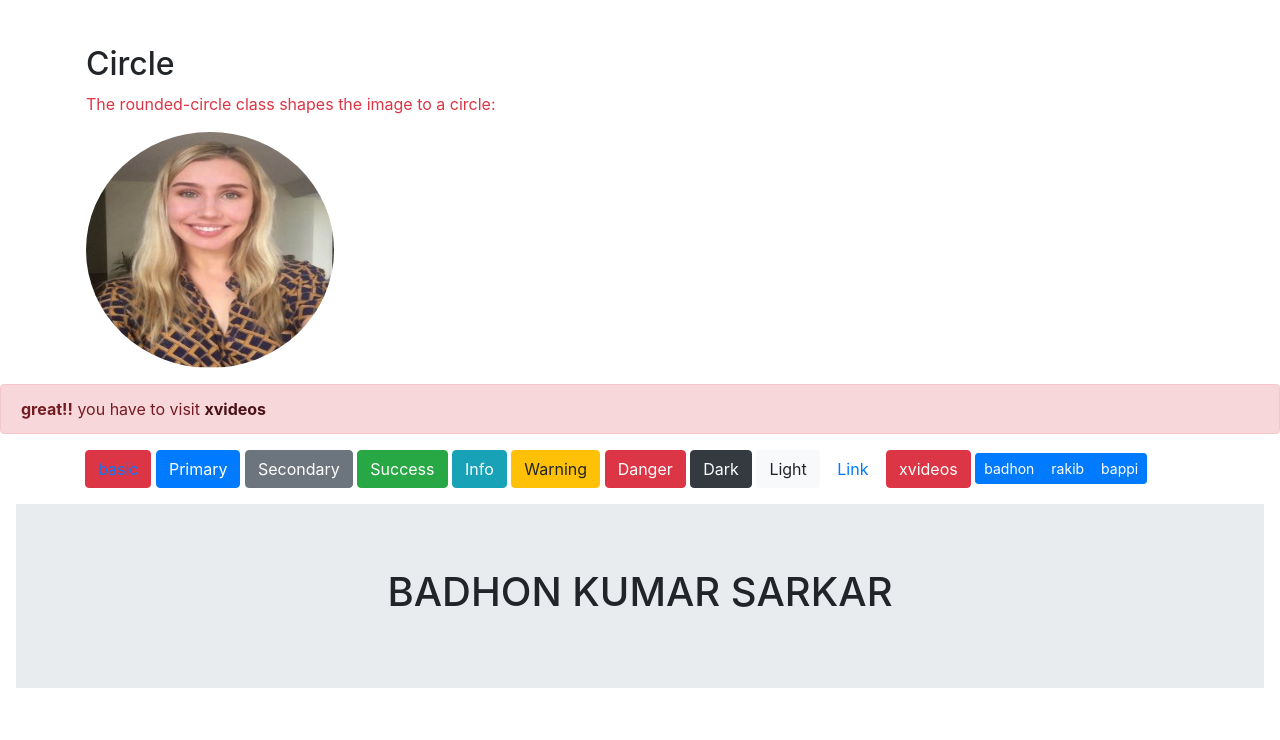
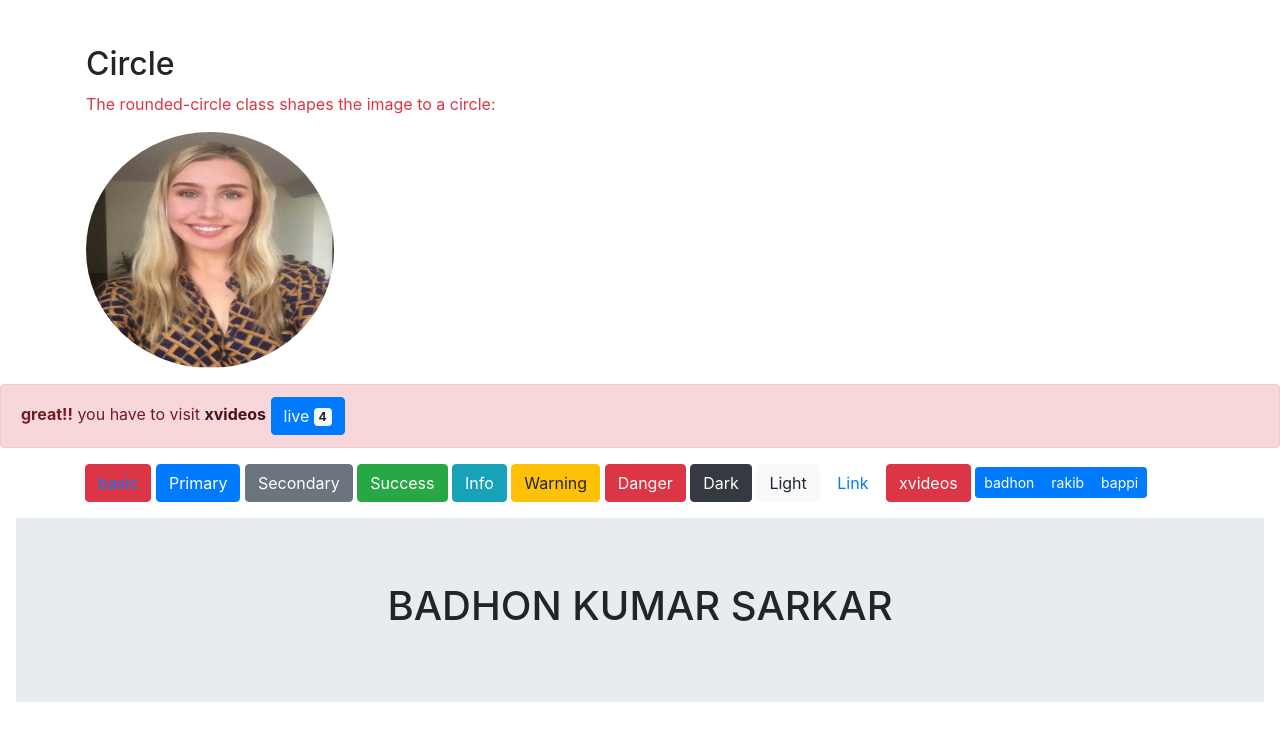
Before and after one commit to badhon86/fullStack_practice, a plain HTML site: page bspart01.html in a window 1280 px wide. Shown: the part 1466-2206 px from the top of the page. Drawn offline with Linux system fonts and the light colour scheme.

Commit message:
first commit

```diff
--- a/bspart01.html
+++ b/bspart01.html
@@ -148,8 +148,11 @@
        </div>
 
        <div class="alert alert-danger">
-        <strong>great!!</strong> you have to visit <a href="xvideos.com" target="_blank" class="alert-link">xvideos</a>
-       </div>
+            <strong>great!!</strong> you have to visit <a href="xvideos.com" target="_blank" class="alert-link">xvideos</a>
+            <button type="button" class="btn btn-primary">
+                live <span class="badge badge-light">4</span>
+            </button>
+        </div>
 
        <div class="container">
             <button type="button" class="btn btn-danger"><a href="xvideos.com" target="_blank">basic</a></button>
@@ -168,6 +171,7 @@
                 <button type="button" class="btn btn-primary">rakib</button>
                 <button type="button" class="btn btn-primary">bappi</button>
             </div>
+
        </div>
 
        <div class="container-fluid p-3">
```
